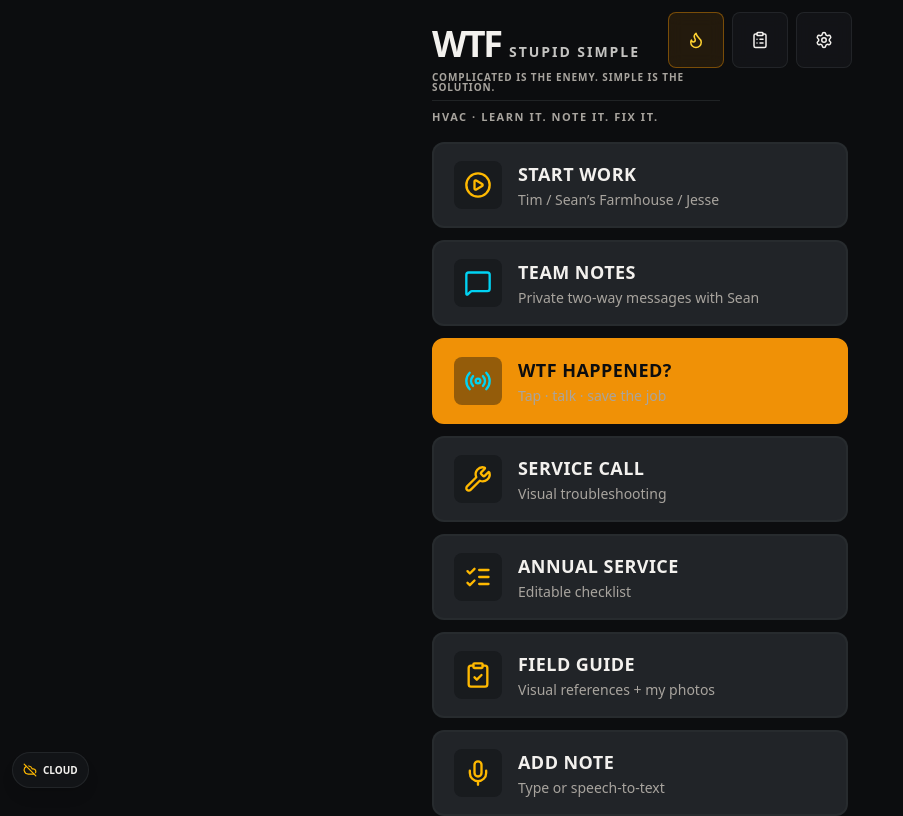
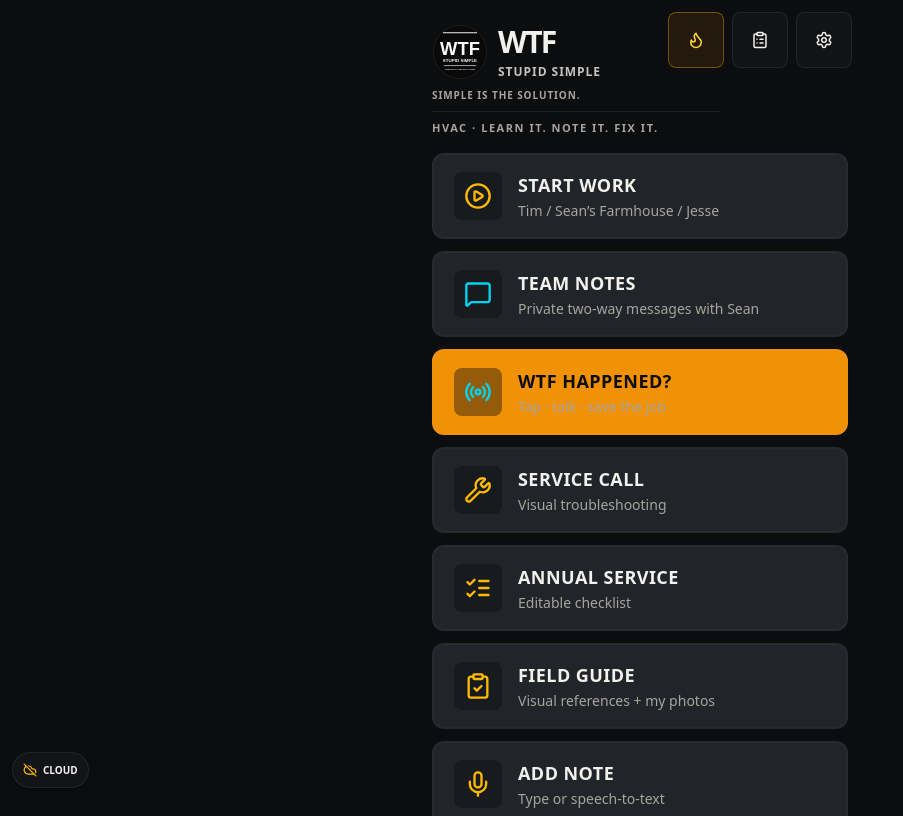
Before and after one commit to Karmicmurphy/coilside, a Next.js app: page / in a window 1280 px wide. Shown: the top 816 px of the page, without its empty margins (0-903 px from the left). Built offline with nearby package versions, Linux system fonts and the light colour scheme.

Commit message:
Brand app WTF Stupid Simple consistently; preserve Coilside data origins

```diff
--- a/public/sw.js
+++ b/public/sw.js
@@ -1,6 +1,6 @@
 // WTF STUPID SIMPLE service worker — offline shell without trapping users on stale deploys.
-const CACHE = "wtf-stupid-simple-v3";
-const PRECACHE = ["/", "/manifest.json", "/icon.svg"];
+const CACHE = "wtf-stupid-simple-v4";
+const PRECACHE = ["/", "/manifest.json", "/icon.svg", "/logo.svg"];
 
 self.addEventListener("install", (event) => {
   event.waitUntil(
@@ -46,7 +46,8 @@ self.addEventListener("fetch", (event) => {
   if (
     request.mode === "navigate" ||
     url.pathname === "/manifest.json" ||
-    url.pathname === "/icon.svg"
+    url.pathname === "/icon.svg" ||
+    url.pathname === "/logo.svg"
   ) {
     event.respondWith(networkFirst(request));
     return;
--- a/src/app/layout.tsx
+++ b/src/app/layout.tsx
@@ -11,12 +11,12 @@ const geistSans = Geist({ variable: "--font-geist-sans", subsets: ["latin"] });
 const geistMono = Geist_Mono({ variable: "--font-geist-mono", subsets: ["latin"] });
 
 export const metadata: Metadata = {
-  title: "WTF STUPID SIMPLE",
+  title: "WTF Stupid Simple",
   description: "Complicated is the enemy. Simple is the solution. HVAC — Learn It. Note It. Fix It.",
-  applicationName: "WTF STUPID SIMPLE",
+  applicationName: "WTF Stupid Simple",
   manifest: "/manifest.json",
-  icons: { icon: [{ url: "/icon.svg", type: "image/svg+xml" }] },
-  appleWebApp: { capable: true, statusBarStyle: "black-translucent", title: "WTF STUPID SIMPLE" },
+  icons: { icon: [{ url: "/icon.svg?v=2", type: "image/svg+xml" }], shortcut: "/icon.svg?v=2" },
+  appleWebApp: { capable: true, statusBarStyle: "black-translucent", title: "WTF" },
 };
 
 export const viewport: Viewport = {
--- a/src/components/cloud-sync-dock.tsx
+++ b/src/components/cloud-sync-dock.tsx
@@ -41,7 +41,7 @@ export function CloudSyncDock() {
         <div className="fixed inset-0 z-50 flex items-end justify-center bg-black/70 p-3 sm:items-center">
           <div className="w-full max-w-md rounded-xl border border-border bg-card p-4">
             <div className="flex items-center justify-between">
-              <h2 className="text-lg font-bold">COILSIDE Cloud</h2>
+              <h2 className="text-lg font-bold">WTF Cloud Sync</h2>
               <button className="p-2" aria-label="Close" onClick={() => setOpen(false)}><X size={20} /></button>
             </div>
             <p className="mt-2 text-sm">{status.message}</p>
--- a/src/components/work-receipt-card.tsx
+++ b/src/components/work-receipt-card.tsx
@@ -69,7 +69,7 @@ export function WorkReceiptCard({ employer, date, entries }: { employer: Employe
         entries,
         photos,
       });
-      const delivery = await shareWorkReceipt(blob, `coilside-${employer}-${date}-work-receipt.png`, `${EMPLOYER_NAME[employer]} work receipt ${date}`);
+      const delivery = await shareWorkReceipt(blob, `wtf-${employer}-${date}-work-receipt.png`, `${EMPLOYER_NAME[employer]} work receipt ${date}`);
       setMessage(delivery === "shared" ? "Receipt shared." : "Receipt downloaded. Send it to your employer.");
     } catch (error) {
       // Cancelling an Android share sheet is not a failed receipt.
--- a/src/lib/backup.ts
+++ b/src/lib/backup.ts
@@ -2,7 +2,7 @@
 
 import type { CoilsideState } from "./types";
 
-const FILE_PREFIX = "coilside-backup";
+const FILE_PREFIX = "wtf-stupid-simple-backup";
 const VERSION = 1;
 
 export interface BackupFile {
@@ -45,7 +45,7 @@ export function downloadBackup(state: CoilsideState) {
 export function parseBackup(json: string): BackupFile {
   const obj = JSON.parse(json);
   if (!obj || obj.app !== "coilside" || !obj.state) {
-    throw new Error("Not a valid COILSIDE backup file.");
+    throw new Error("Not a valid WTF Stupid Simple backup file.");
   }
   return obj as BackupFile;
 }
--- a/src/lib/work-receipt-image.ts
+++ b/src/lib/work-receipt-image.ts
@@ -79,7 +79,7 @@ export async function buildDailyWorkReceiptPng({ employerName, date, entries, ph
   ctx.fillRect(0, 0, width, height);
   ctx.fillStyle = "#31bdef";
   ctx.font = "bold 45px Arial, sans-serif";
-  ctx.fillText("COILSIDE · WORK RECEIPT", margin, 82);
+  ctx.fillText("WTF STUPID SIMPLE · WORK RECEIPT", margin, 82);
   ctx.fillStyle = "#f8fafc";
   ctx.font = "bold 43px Arial, sans-serif";
   ctx.fillText(employerName, margin, 142);
--- a/src/screens/home-screen.tsx
+++ b/src/screens/home-screen.tsx
@@ -11,6 +11,7 @@ import {
   MessageSquare,
   Radio,
 } from "lucide-react";
+import Image from "next/image";
 import { BigButton } from "@/components/big-button";
 import { useRouter } from "@/components/screen-router";
 import { useCoilsideStore } from "@/lib/store";
@@ -24,15 +25,16 @@ export function HomeScreen() {
     <div className="flex min-h-dvh flex-col px-4 pb-28 [padding-top:max(1rem,env(safe-area-inset-top))]">
       {/* WTF STUPID SIMPLE global brand + this app's purpose */}
       <div className="mb-4 pt-2 pr-32">
-        <div className="leading-none">
-          <div className="flex items-baseline gap-2">
-            <span className="text-4xl font-black tracking-[-0.06em] text-foreground">WTF</span>
-            <span className="text-sm font-black uppercase tracking-[0.14em] text-foreground/80">Stupid Simple</span>
+        <div className="flex items-center gap-2.5">
+          <Image src="/icon.svg" alt="WTF Stupid Simple" width={64} height={64} className="h-14 w-14 shrink-0" priority />
+          <div className="min-w-0 leading-none">
+            <p className="text-3xl font-black tracking-[-0.06em] text-foreground">WTF</p>
+            <p className="mt-1 text-xs font-black uppercase tracking-[0.08em] text-foreground/80">Stupid Simple</p>
           </div>
-          <p className="mt-2 text-[10px] font-bold uppercase tracking-[0.09em] text-muted-foreground">
-            Complicated is the enemy. Simple is the solution.
-          </p>
         </div>
+        <p className="mt-2 text-[10px] font-bold uppercase tracking-[0.09em] text-muted-foreground">
+          Simple is the solution.
+        </p>
         <div className="mt-2 h-px w-full bg-border" />
         <p className="mt-2 text-[11px] font-bold uppercase tracking-[0.14em] text-muted-foreground">
           HVAC · Learn It. Note It. Fix It.
--- a/src/screens/team-notes-screen.tsx
+++ b/src/screens/team-notes-screen.tsx
@@ -88,7 +88,7 @@ export function TeamNotesScreen() {
     const url = linkFor(role);
     if (!url) { setError("This phone does not have the original invite code."); return; }
     try {
-      if (role === "sean" && navigator.share) await navigator.share({ title: "COILSIDE — Sean invite", url });
+      if (role === "sean" && navigator.share) await navigator.share({ title: "WTF Stupid Simple — Sean invite", url });
       else { await navigator.clipboard.writeText(url); setNotice(role === "sean" ? "Sean's invitation link copied." : "Owner recovery link copied. Keep it private."); }
     } catch(e) {
       if (e instanceof Error && e.name === "AbortError") return;
--- a/src/screens/work-screen.tsx
+++ b/src/screens/work-screen.tsx
@@ -105,6 +105,9 @@ async function buildTimesheetPng(employer: Employer, entries: WorkEntry[], selec
   ctx.strokeStyle = "#07516c";
   ctx.lineWidth = 6;
   ctx.strokeRect(18, 18, width - 36, height - 36);
+  ctx.fillStyle = "#fafafa";
+  ctx.font = "900 20px Arial, sans-serif";
+  ctx.fillText("WTF STUPID SIMPLE", padding, 49);
   ctx.fillStyle = "#20bdf3";
   ctx.font = "700 38px Arial, sans-serif";
   ctx.fillText("WEEKLY WORK & PAYMENT RECEIPT", padding, 92);
@@ -279,7 +282,7 @@ export function WorkHistoryScreen() {
     setShareStatus("working");
     try {
       const blob = await buildTimesheetPng(employerFilter, weekEntries, selectedWeekKey);
-      const file = new File([blob], `${employerFilter}-${selectedWeekKey}-timesheet.png`, { type: "image/png" });
+      const file = new File([blob], `wtf-${employerFilter}-${selectedWeekKey}-timesheet.png`, { type: "image/png" });
       if (navigator.share && (!navigator.canShare || navigator.canShare({ files: [file] }))) await navigator.share({ files: [file], title: `${EMPLOYER_LABEL[employerFilter]} Timesheet` });
       else {
         const url = URL.createObjectURL(blob); const a = document.createElement("a"); a.href = url; a.download = file.name; a.click(); setTimeout(() => URL.revokeObjectURL(url), 1000);
```
Also changed, not shown: public/icon.svg, public/logo.svg, public/manifest.json.
